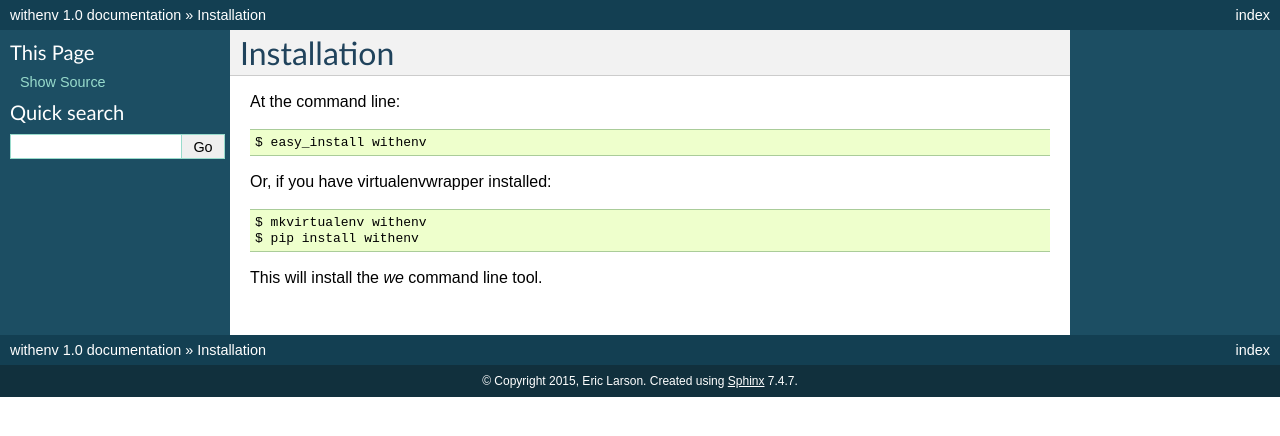
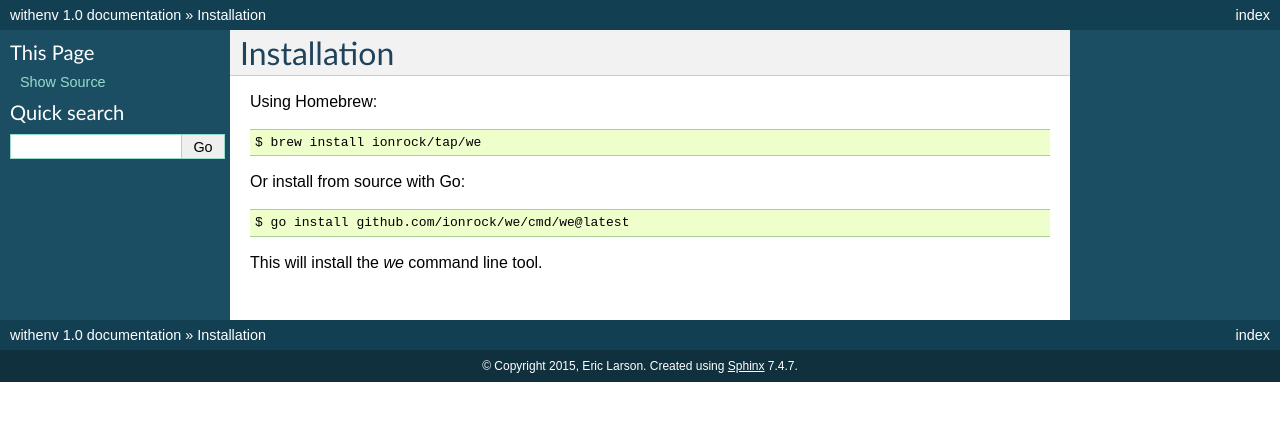
Before and after one commit to ionrock/we, a Sphinx documentation site: the page built from docs/installation.rst, in a window 1280 px wide. Shown: the top 436 px of the page. Built offline with Sphinx 7.4.7, drawn with Linux system fonts in a browser that asks for light colours.

Commit message:
Add Homebrew tap release config

```diff
--- a/docs/installation.rst
+++ b/docs/installation.rst
@@ -2,14 +2,12 @@
 Installation
 ============
 
-At the command line::
+Using Homebrew::
 
-    $ easy_install withenv
+    $ brew install ionrock/tap/we
 
-Or, if you have virtualenvwrapper installed::
+Or install from source with Go::
 
-    $ mkvirtualenv withenv
-    $ pip install withenv
-
+    $ go install github.com/ionrock/we/cmd/we@latest
 
 This will install the `we` command line tool.
```
Also changed, not shown: README.md (+6 -0 lines), .goreleaser.yaml, 1 other file.
